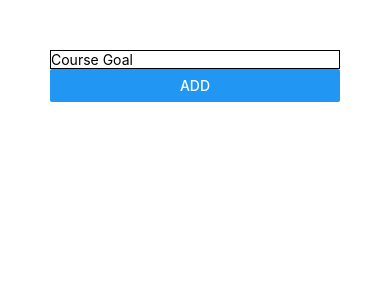
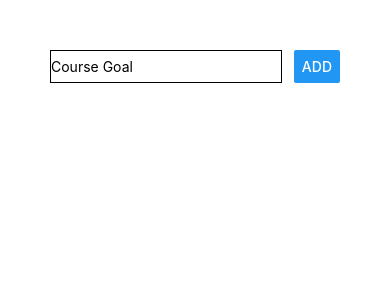
Before and after one commit to benjewman/React-Native-Complete-Guide, a React Native app: screen / in a window 390 px wide. Shown: the top 300 px of the page. Built offline with nearby package versions, Linux system fonts and the light colour scheme.

Commit message:
Add flexbox style to first child view and its TextInput

```diff
--- a/App.js
+++ b/App.js
@@ -5,8 +5,8 @@ import { StyleSheet, Text, View, TextInput, Button } from 'react-native';
 export default function App() {
   return (
     <View style={{padding: 50}}>
-      <View>
-        <TextInput placeholder="Course Goal" style={{borderColor: 'black', borderWidth: 1}}/>
+      <View style={{flexDirection: 'row', justifyContent: 'space-between'}}>
+        <TextInput placeholder="Course Goal" style={{borderColor: 'black', borderWidth: 1, width: '80%'}}/>
         <Button title="ADD" />
       </View>
       <View>
```
